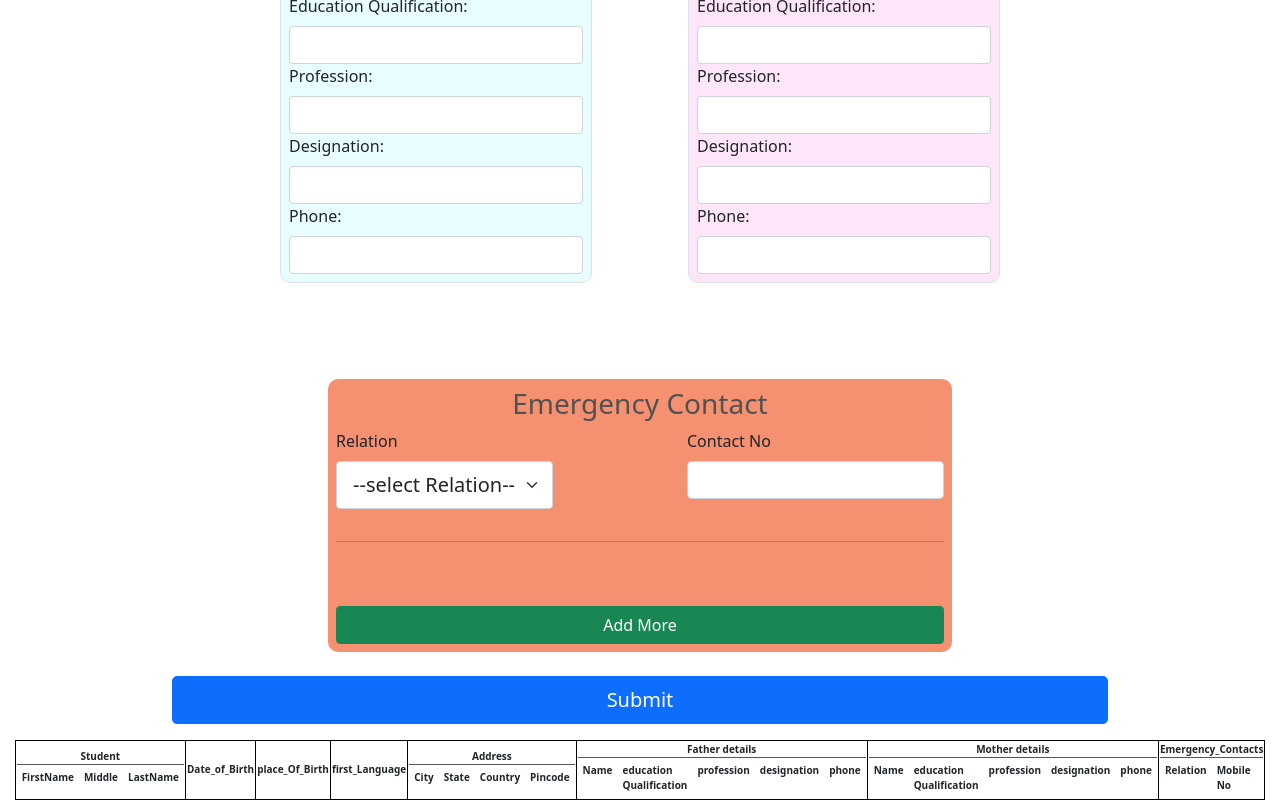
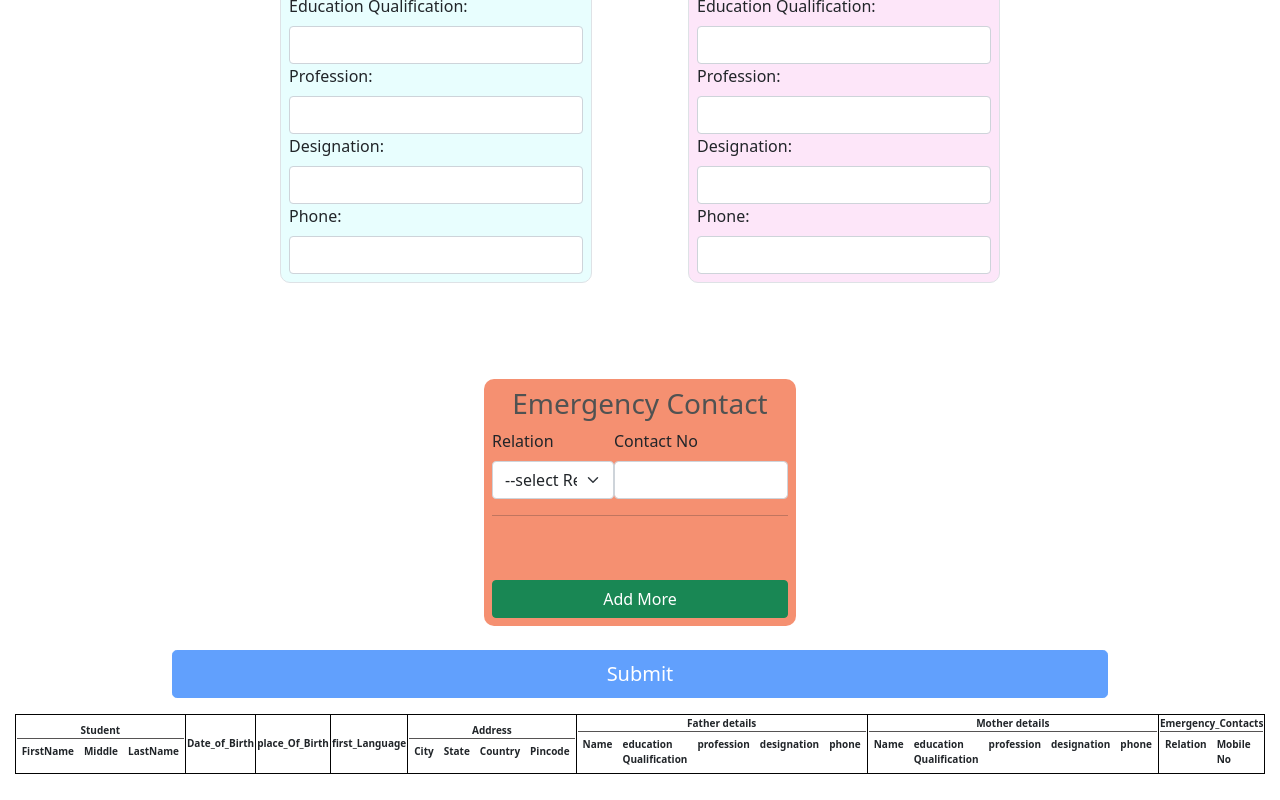
Before and after one commit to pradumna-shelge/day5assignment1angular, an Angular app: page / in a window 1280 px wide. Shown: the part 750-1550 px from the top of the page. After the commit the page ends 1524 px from the top, so only its background shows below. Built offline with nearby package versions, Linux system fonts and the light colour scheme.

Commit message:
CHANGES MADE

```diff
--- a/src/app/main-form/main-form.component.html
+++ b/src/app/main-form/main-form.component.html
@@ -37,7 +37,7 @@
         <label class="form-label" for="dob">Date of Birth:</label>
         <input class="form-control" type="date" id="dob"  formControlName="dob" >
         <small *ngIf="dob&& dob.touched && dob.invalid" class="text-danger">
-          *please choose date
+          *Please choose date
                    </small>
       </div>
 
@@ -55,7 +55,7 @@
         <label class="form-label" for="firstLanguage">First Language:</label>
         <input class="form-control" type="text" id="firstLanguage"  formControlName="firstLanguage" >
         <small *ngIf="firstLanguage&& firstLanguage.invalid && firstLanguage.touched" class="text-danger">
-          * please enter first language
+          * Please enter first language
          </small>
       </div>
 
@@ -92,11 +92,11 @@
           <div *ngIf="pin && pin .invalid && (pin .touched|| pin.dirty)" class="text-danger">
             <div *ngIf="pin.errors?.['required']">
 
-              * Require name of pin
+              * Require Pincode
             </div>
             <div *ngIf="pin.errors?.['pattern']">
 
-              * enter number only
+              * Pincode should be Numeric Format
             </div>
            </div>
         </div>
@@ -110,7 +110,7 @@
           <label class="form-label" for="fatherFullName">Full Name:</label>
           <input class="form-control" type="text" id="fatherFullName"  formControlName="fullName" >
           <small *ngIf="fname && fname .invalid && fname .touched" class="text-danger">
-            * enter father name
+            * Enter father name
            </small>
         </div>
 
@@ -118,7 +118,7 @@
           <label class="form-label" for="fatherEmail">Email:</label>
           <input class="form-control" type="email" id="fatherEmail"  formControlName="email" >
           <small *ngIf="femail && femail .invalid && femail .touched" class="text-danger">
-            * enter father email
+            * Enter father email
            </small>
         </div>
 
@@ -126,7 +126,7 @@
           <label class="form-label" for="fatherEducation">Education Qualification:</label>
           <input class="form-control" type="text" id="fatherEducation"  formControlName="educationQualification" >
           <small *ngIf="feducationQualification && feducationQualification .invalid && feducationQualification .touched" class="text-danger">
-            * enter father education Qualification
+            * Enter father education Qualification
            </small>
         </div>
 
@@ -135,7 +135,7 @@
 
           <input class="form-control" type="text" id="fatherProfession"  formControlName="profession" >
           <small *ngIf="fprofession && fprofession .invalid && fprofession .touched" class="text-danger">
-            * enter father profession
+            * Enter father profession
            </small>
         </div>
 
@@ -143,7 +143,7 @@
           <label class="form-label" for="fatherDesignation">Designation:</label>
           <input class="form-control" type="text" id="fatherDesignation"  formControlName="designation" >
           <small *ngIf="fdesignation && fdesignation .invalid && fdesignation .touched" class="text-danger">
-            * enter father designation
+            * Enter father designation
            </small>
         </div>
 
@@ -151,7 +151,7 @@
           <label class="form-label" for="fatherPhone">Phone:</label>
           <input class="form-control" type="text" id="fatherPhone"  formControlName="phone" >
           <small *ngIf="fphone && fphone .invalid && fphone .touched" class="text-danger">
-            * enter father phone number
+            * Enter father phone number
            </small>
         </div>
       </div>
@@ -165,7 +165,7 @@
           <label class="form-label" for="motherFullName">Full Name:</label>
           <input class="form-control" type="text" id="motherFullName"  formControlName="fullName" >
           <small *ngIf="mname && mname .invalid && mname .touched" class="text-danger">
-            * enter Mother name
+            * Enter Mother name
            </small>
         </div>
 
@@ -174,7 +174,7 @@
 
           <input class="form-control" type="email" id="motherEmail"  formControlName="email" >
           <small *ngIf="memail && memail .invalid && memail .touched" class="text-danger">
-            * enter mother email
+            * Enter mother email
            </small>
         </div>
 
@@ -182,7 +182,7 @@
           <label class="form-label" for="motherEducation">Education Qualification:</label>
           <input class="form-control" type="text" id="motherEducation"  formControlName="educationQualification" >
           <small *ngIf="meducationQualification && meducationQualification .invalid && meducationQualification .touched" class="text-danger">
-            * enter Mother education Qualification
+            * Enter Mother education Qualification
            </small>
         </div>
 
@@ -190,7 +190,7 @@
           <label class="form-label" for="motherProfession">Profession:</label>
           <input class="form-control" type="text" id="motherProfession"  formControlName="profession" >
           <small *ngIf="mprofession && mprofession .invalid && mprofession .touched" class="text-danger">
-            * enter Mother profession
+            * Enter Mother profession
            </small>
         </div>
 
@@ -198,7 +198,7 @@
           <label class="form-label" for="motherDesignation">Designation:</label>
           <input class="form-control" type="text" id="motherDesignation"  formControlName="designation" >
           <small *ngIf="mdesignation && mdesignation .invalid && mdesignation .touched" class="text-danger">
-            * enter Mother signation
+            * Enter Mother signation
            </small>
         </div>
 
@@ -206,14 +206,14 @@
           <label class="form-label" for="motherPhone">Phone:</label>
           <input class="form-control" type="text" id="motherPhone"  formControlName="phone" >
           <small *ngIf="mphone && mphone .invalid && mphone .touched" class="text-danger">
-            * enter Mother phone number
+            * Enter Mother phone number
            </small>
         </div>
       </div>
 
 
     </div>
-      <div class="war p-2 mt-5 w-50 m-auto ">
+      <div class="war p-2 mt-5 w-25 m-auto ">
           <h3>Emergency Contact</h3>
 
 
@@ -221,7 +221,7 @@
           <div [formGroupName]="i" class="d-flex justify-content-between">
 <div>
               <label class="form-label">Relation</label>
-<select formControlName="relation" class="form-select form-select-lg mb-3">
+<select formControlName="relation" class="form-select ">
   <option [selected]="true">--select Relation-- </option>
   <option value="Brother">Brother</option>
   <option value="Sister">Sister</option>
@@ -232,7 +232,7 @@
 </div>
 <div>
               <label class="form-label">Contact No</label>
-              <input type="text" class="form-control" formControlName="number">
+              <input type="text" class="form-control " formControlName="number">
           </div>
         </div>
           <hr>
@@ -241,7 +241,7 @@
     </div>
     <div  class="w-75 m-auto">
 
-      <button (click)="onSubmit()" class="btn btn-primary w-100 btn-lg mt-4 m-auto" [disabled]="studentForm.valid">Submit</button>
+      <button (click)="onSubmit()" class="btn btn-primary w-100 btn-lg mt-4 m-auto" [disabled]="studentForm.invalid">Submit</button>
     </div>
 
     </div>
--- a/src/app/main-form/main-form.component.ts
+++ b/src/app/main-form/main-form.component.ts
@@ -59,7 +59,7 @@ export class MainFormComponent {
       emergencyContacts: this.fb.array([
         this.fb.group({
           relation: ['', [Validators.required]],
-          number: ['', [Validators.required]],
+          number: ['', [Validators.required,Validators.pattern(/^[0-9]\d*$/)]],
         }),
       ]),
     });
```
